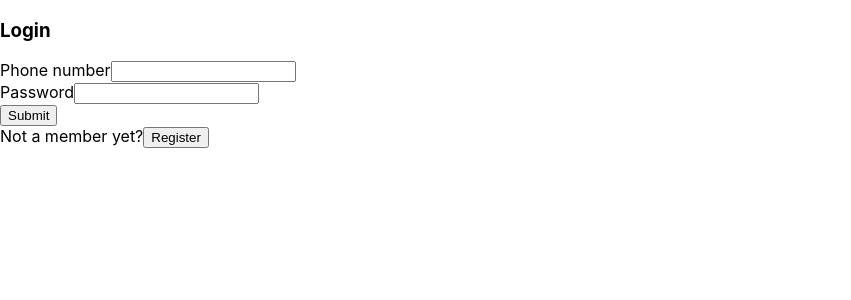
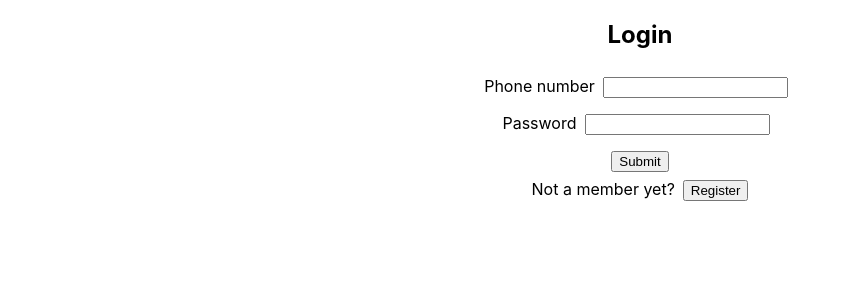
Before and after one commit to bradleyloh/TT4Group16, a React (Create React App) app in the folder client/: page / in a window 1280 px wide. Shown: the top 300 px of the page, without its empty margins (0-851 px from the left). Built offline with nearby package versions, Linux system fonts and the light colour scheme.

Commit message:
CHANGE: make some changes to the apiCalls and add some ugly css

```diff
--- a/client/src/axios/apiCalls.js
+++ b/client/src/axios/apiCalls.js
@@ -30,7 +30,7 @@ const getUserLoans = async function (userId) {
     try {
         const result = await axios({
             method: 'get',
-            url: `/loan/all/${userId}`
+            url: `http://localhost:3002/loan/all/${userId}`
         })
 
         return result.data;
@@ -45,7 +45,7 @@ const getUserLoansAndCall = async function (setLoans, setHistory, id) {
     const outstandingLoans = [];
     for (let i = 0; i < allLoans.length; i++) {
         const thisData = allLoans[i];
-        if (thisData.isFullyPaid) {
+        if (thisData.outstandingAmount === 0) {
             fullyPaidLoans.push(allLoans[i]);
         } else {
             outstandingLoans.push(allLoans[i]);
@@ -60,7 +60,7 @@ const createLoan = async function (obj) {
     try {
         const result = await axios({
             method: 'post',
-            url: '/loan/create',
+            url: 'http://localhost:3002/loan/create',
             data: obj
         })
 
@@ -74,7 +74,7 @@ const makePayment = async function (obj) {
     try {
         const result = await axios({
             method: 'post',
-            url: '/loan/payment',
+            url: 'http://localhost:3002/loan/payment',
             data: obj
         })
 
--- a/client/src/components/FormRow.js
+++ b/client/src/components/FormRow.js
@@ -1,10 +1,10 @@
 import React from 'react'
 
-function FormRow({name, value, type, labelText, handleChange, placeholder, checked}) {
+function FormRow({name, value, type, labelText, handleChange, placeholder}) {
   return (
     <div className="form-row">
         <label className="form-label" htmlFor={name}>{labelText || name}</label>
-        <input className="form-input" name={name} type={type} value={value} placeholder={placeholder} onChange={handleChange}/>
+        <input className="form-input" style={{margin: "0.5rem"}} name={name} type={type} value={value} placeholder={placeholder} onChange={handleChange}/>
     </div>
   )
 }
--- a/client/src/pages/Homepage.js
+++ b/client/src/pages/Homepage.js
@@ -39,7 +39,7 @@ function Homepage() {
             {loans && loans.map(function(loan) {
                 return <tr key={loan.id}>
                   <td>{loan.amount}</td>
-                  <td>{loan.outstanding}</td>
+                  <td>{loan.outstandingAmount}</td>
                   <td><Link to={`/loan/view?id=${loan.id}`}>View</Link></td>
                   <td><Link to={`/loan/payment?id=${loan.id}`}>Make payment</Link></td>
                 </tr>
--- a/client/src/pages/Login.js
+++ b/client/src/pages/Login.js
@@ -41,17 +41,17 @@ function Login() {
   }, [ user, navigate ]);
 
   return (
-    <form className="form" onSubmit={handleSubmit}>
-      <h3>{values.hasAccount ? 'Login' : 'Register'}</h3>
+    <form className="form" style={{textAlign: "center", alignItems: "center"}} onSubmit={handleSubmit}>
+      <h2>{values.hasAccount ? 'Login' : 'Register'}</h2>
       {showAlert && <Alert />}
       {!values.hasAccount && (<FormRow type="text" name="name" value={values.name} handleChange={handleChange} labelText="Name" />)}
       {!values.hasAccount && (<FormRow type="text" name="address" value={values.address} handleChange={handleChange} labelText="Address" />)}
       <FormRow type="text" name="phone" value={values.phone} handleChange={handleChange} labelText="Phone number" />
       <FormRow type="password" name="password" value={values.password} handleChange={handleChange} labelText="Password" />
-      <button type="submit" disabled={isLoading}>Submit</button>
+      <button style={{marginTop: "0.5rem"}} type="submit" disabled={isLoading}>Submit</button>
       <div>
         {values.hasAccount ? 'Not a member yet?' : 'Already a member?'}
-            <button type='button' onClick={toggleMember}>
+            <button style={{marginTop: "0.5rem", marginLeft: "0.5rem"}} type='button' onClick={toggleMember}>
               {values.hasAccount ? 'Register' : 'Login'}
             </button>
       </div>
```
